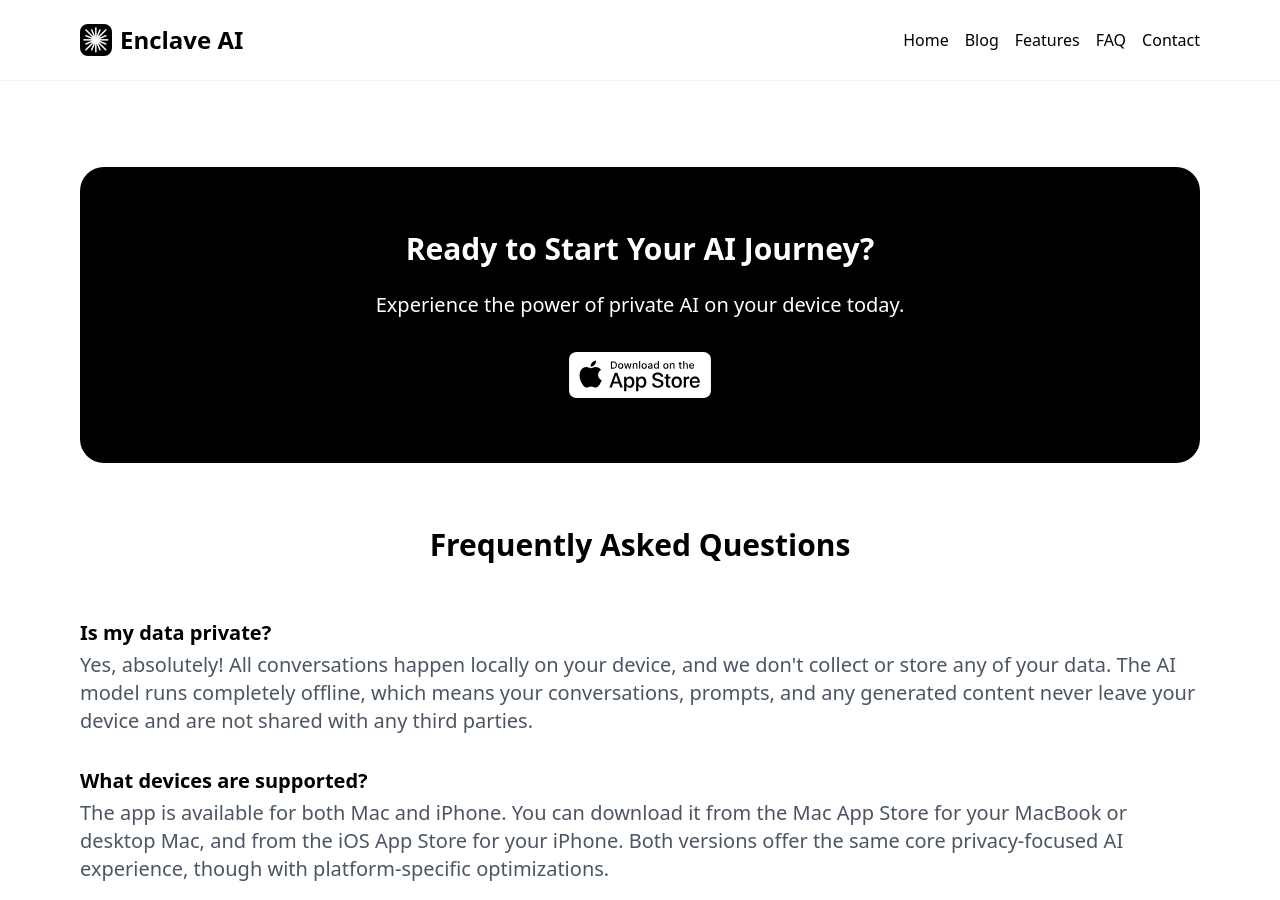
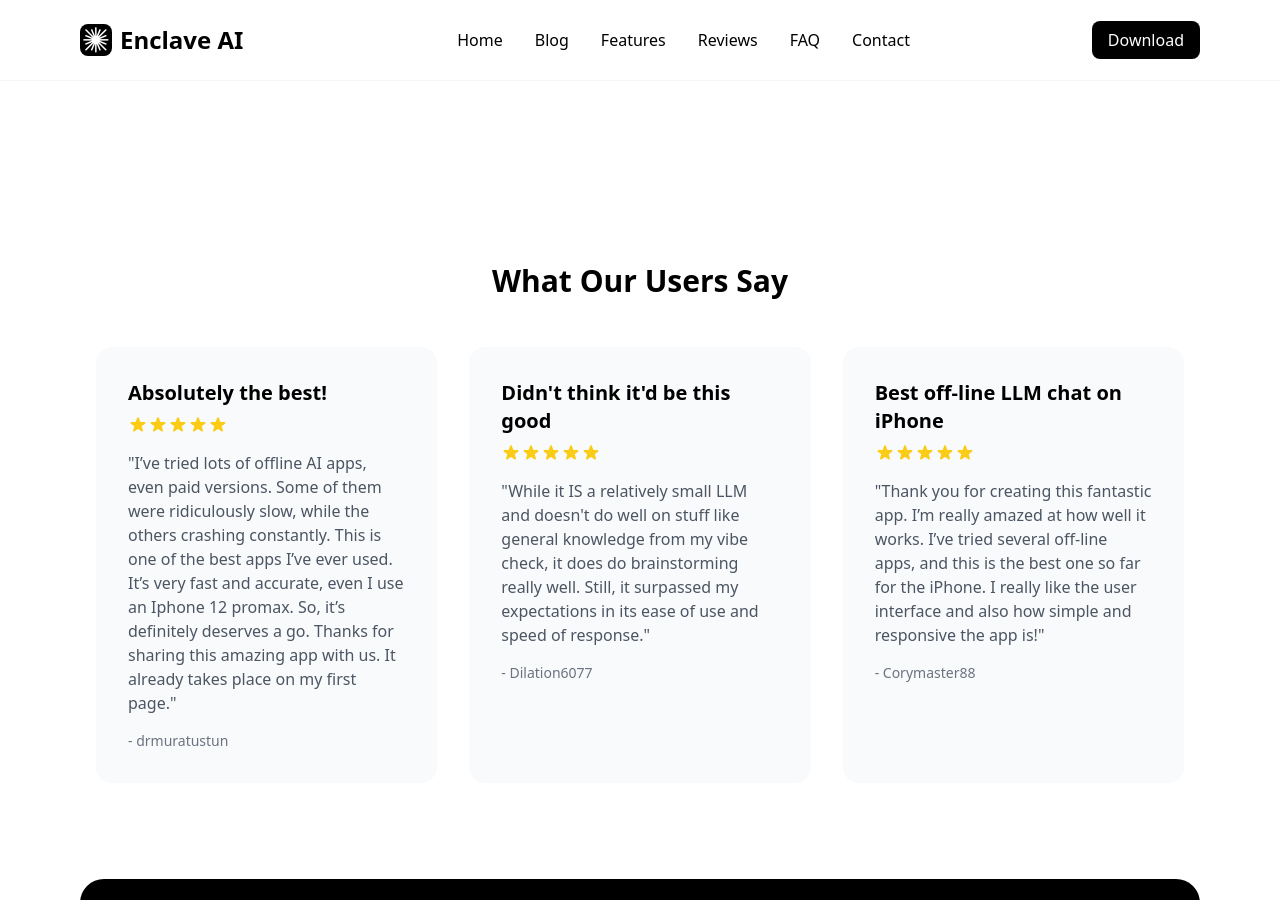
Before and after one commit to pgorzelany/EnclaveAI-Website, a Jekyll site: the page built from index.html, in a window 1280 px wide and 900 px high, scrolled down 3492 px. Built offline with Jekyll 4.4.1, drawn with Linux system fonts in a browser that asks for light colours; nearby versions of some CDN libraries.

Commit message:
Added download button and reviews section

```diff
--- a/_config.yml
+++ b/_config.yml
@@ -5,6 +5,9 @@ description: >-
   with no sign-up required.
 baseurl: ""
 url: "https://enclaveai.app"
+
+# App download link
+app_store_url: "https://apps.apple.com/app/apple-store/id6476614556?pt=117876009&ct=enclave-website&mt=8"
 
 # Build settings
 markdown: kramdown
--- /dev/null
+++ b/_data/reviews.yml
@@ -0,0 +1,14 @@
+- title: "Absolutely the best!"
+  text: "I’ve tried lots of offline AI apps, even paid versions. Some of them were ridiculously slow, while the others crashing constantly. This is one of the best apps I’ve ever used. It’s very fast and accurate, even I use an Iphone 12 promax. So, it’s definitely deserves a go. Thanks for sharing this amazing app with us. It already takes place on my first page."
+  author: drmuratustun
+  rating: 5
+
+- title: "Didn't think it'd be this good"
+  text: "While it IS a relatively small LLM and doesn't do well on stuff like general knowledge from my vibe check, it does do brainstorming really well. Still, it surpassed my expectations in its ease of use and speed of response."
+  author: Dilation6077
+  rating: 5
+
+- title: "Best off-line LLM chat on iPhone"
+  text: "Thank you for creating this fantastic app. I’m really amazed at how well it works. I’ve tried several off-line apps, and this is the best one so far for the iPhone. I really like the user interface and also how simple and responsive the app is!"
+  author: Corymaster88
+  rating: 5
--- a/_includes/navigation.html
+++ b/_includes/navigation.html
@@ -8,31 +8,45 @@
                 </a>
             </div>
 
-            <!-- Mobile menu button with rotation animation -->
+            <!-- Desktop menu -->
+            <div class="hidden md:flex items-center justify-between flex-1 pl-8">
+                <div class="flex items-center space-x-8 mx-auto">
+                    <a href="/" class="hover:underline">Home</a>
+                    <a href="{{ site.baseurl }}/blog" class="hover:underline">Blog</a>
+                    <a href="{% if page.url != '/' %}{{ site.baseurl }}/{% endif %}#features" class="hover:underline">Features</a>
+                    <a href="{% if page.url != '/' %}{{ site.baseurl }}/{% endif %}#reviews" class="hover:underline">Reviews</a>
+                    <a href="{% if page.url != '/' %}{{ site.baseurl }}/{% endif %}#faq" class="hover:underline">FAQ</a>
+                    <a href="{% if page.url != '/' %}{{ site.baseurl }}/{% endif %}#contact" class="hover:underline">Contact</a>
+                </div>
+                <div>
+                    <a href="{{ site.app_store_url }}"
+                       class="bg-black text-white px-4 py-2 rounded-lg hover:bg-gray-800 transition duration-200">
+                        Download
+                    </a>
+                </div>
+            </div>
+
+            <!-- Mobile menu button -->
             <button class="md:hidden flex items-center px-3 py-2 transition-transform duration-200" onclick="toggleMobileMenu(this)">
                 <svg class="w-6 h-6 transform transition-transform duration-200" fill="none" stroke="currentColor" viewBox="0 0 24 24">
                     <path stroke-linecap="round" stroke-linejoin="round" stroke-width="2" d="M4 6h16M4 12h16M4 18h16"></path>
                 </svg>
             </button>
-
-            <!-- Desktop menu -->
-            <div class="hidden md:flex space-x-4">
-                <a href="/" class="hover:underline">Home</a>
-                <a href="{{ site.baseurl }}/blog" class="hover:underline">Blog</a>
-                <a href="{% if page.url != '/' %}{{ site.baseurl }}/{% endif %}#features" class="hover:underline">Features</a>
-                <a href="{% if page.url != '/' %}{{ site.baseurl }}/{% endif %}#faq" class="hover:underline">FAQ</a>
-                <a href="{% if page.url != '/' %}{{ site.baseurl }}/{% endif %}#contact" class="hover:underline">Contact</a>
-            </div>
         </div>
 
         <!-- Mobile menu with slide and fade animations -->
         <div id="mobile-menu" class="hidden md:hidden transform origin-top transition-all duration-300 ease-out opacity-0 scale-95 h-0">
-            <div class="flex flex-col space-y-3 pb-4">
-                <a href="/" class="hover:underline transform transition-transform hover:translate-x-2">Home</a>
-                <a href="{{ site.baseurl }}/blog" class="hover:underline transform transition-transform hover:translate-x-2">Blog</a>
-                <a href="{% if page.url != '/' %}{{ site.baseurl }}/{% endif %}#features" class="hover:underline transform transition-transform hover:translate-x-2">Features</a>
-                <a href="{% if page.url != '/' %}{{ site.baseurl }}/{% endif %}#faq" class="hover:underline transform transition-transform hover:translate-x-2">FAQ</a>
-                <a href="{% if page.url != '/' %}{{ site.baseurl }}/{% endif %}#contact" class="hover:underline transform transition-transform hover:translate-x-2">Contact</a>
+            <div class="flex flex-col space-y-4 pb-4">
+                <a href="/" class="text-lg hover:underline transform transition-transform hover:translate-x-2">Home</a>
+                <a href="{{ site.baseurl }}/blog" class="text-lg hover:underline transform transition-transform hover:translate-x-2">Blog</a>
+                <a href="{% if page.url != '/' %}{{ site.baseurl }}/{% endif %}#features" class="text-lg hover:underline transform transition-transform hover:translate-x-2">Features</a>
+                <a href="{% if page.url != '/' %}{{ site.baseurl }}/{% endif %}#reviews" class="text-lg hover:underline transform transition-transform hover:translate-x-2">Reviews</a>
+                <a href="{% if page.url != '/' %}{{ site.baseurl }}/{% endif %}#faq" class="text-lg hover:underline transform transition-transform hover:translate-x-2">FAQ</a>
+                <a href="{% if page.url != '/' %}{{ site.baseurl }}/{% endif %}#contact" class="text-lg hover:underline transform transition-transform hover:translate-x-2">Contact</a>
+                <a href="{{ site.app_store_url }}"
+                   class="bg-black text-white px-4 py-2 rounded-lg hover:bg-gray-800 transition duration-200 text-center text-lg">
+                    Download
+                </a>
             </div>
         </div>
     </div>
--- a/index.html
+++ b/index.html
@@ -10,7 +10,7 @@ title: Home
             <h1 class="text-4xl md:text-5xl font-bold mb-4">Welcome to your AI Enclave!</h1>
             <p class="text-lg md:text-xl mb-8 text-gray-600">Your personal AI assistant that runs completely offline – powerful conversations with total privacy</p>
             <div class="flex justify-center">
-                <a href="https://apps.apple.com/pl/app/enclave-ai/id6476614556?mt=12">
+                <a href="{{ site.app_store_url }}">
                     <img src="{{ site.baseurl }}/assets/images/mac-app-store-badge.svg" alt="Download on the Mac App Store" class="h-12 hover:opacity-80 transition duration-300">
                 </a>
             </div>
@@ -40,12 +40,35 @@ title: Home
     </div>
 </section>
 
+<!-- Reviews Section -->
+<section id="reviews" class="py-24">
+    <div class="max-w-7xl mx-auto px-4">
+        <h2 class="text-3xl font-bold text-center mb-12">What Our Users Say</h2>
+        <div class="grid grid-cols-1 md:grid-cols-2 lg:grid-cols-3 gap-8">
+            {% for review in site.data.reviews %}
+            <div class="bg-gray-50 p-8 rounded-2xl">
+                <h3 class="font-bold text-xl mb-2">{{ review.title }}</h3>
+                <div class="text-yellow-400 flex mb-4">
+                    {% for i in (1..review.rating) %}
+                    <svg class="w-5 h-5" fill="currentColor" viewBox="0 0 20 20">
+                        <path d="M9.049 2.927c.3-.921 1.603-.921 1.902 0l1.07 3.292a1 1 0 00.95.69h3.462c.969 0 1.371 1.24.588 1.81l-2.8 2.034a1 1 0 00-.364 1.118l1.07 3.292c.3.921-.755 1.688-1.54 1.118l-2.8-2.034a1 1 0 00-1.175 0l-2.8 2.034c-.784.57-1.838-.197-1.539-1.118l1.07-3.292a1 1 0 00-.364-1.118L2.98 8.72c-.783-.57-.38-1.81.588-1.81h3.461a1 1 0 00.951-.69l1.07-3.292z"/>
+                    </svg>
+                    {% endfor %}
+                </div>
+                <p class="text-gray-600 mb-4">"{{ review.text }}"</p>
+                <p class="text-sm text-gray-500">- {{ review.author }}</p>
+            </div>
+            {% endfor %}
+        </div>
+    </div>
+</section>
+
 <!-- CTA Section -->
 <section class="py-16 bg-black text-white rounded-3xl">
     <h2 class="text-3xl font-bold text-center mb-6">Ready to Start Your AI Journey?</h2>
     <p class="text-xl mb-8 text-center">Experience the power of private AI on your device today.</p>
     <div class="text-center">
-        <a href="https://apps.apple.com/pl/app/enclave-ai/id6476614556?mt=12">
+        <a href="{{ site.app_store_url }}">
             <img src="{{ site.baseurl }}/assets/images/mac-app-store-badge-white.svg" alt="Download on the Mac App Store" class="h-12 hover:opacity-80 transition duration-300 inline">
         </a>
     </div>
```
